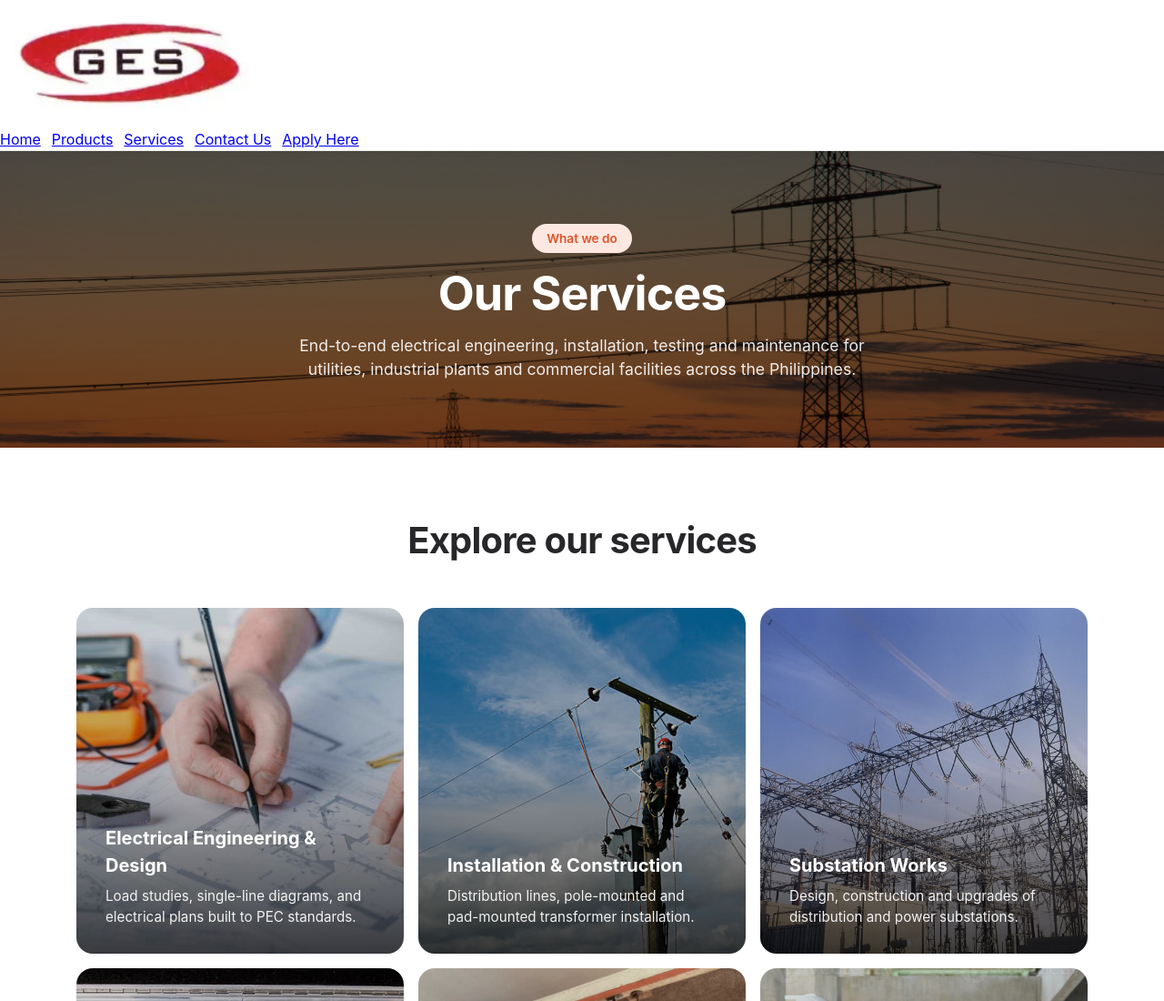
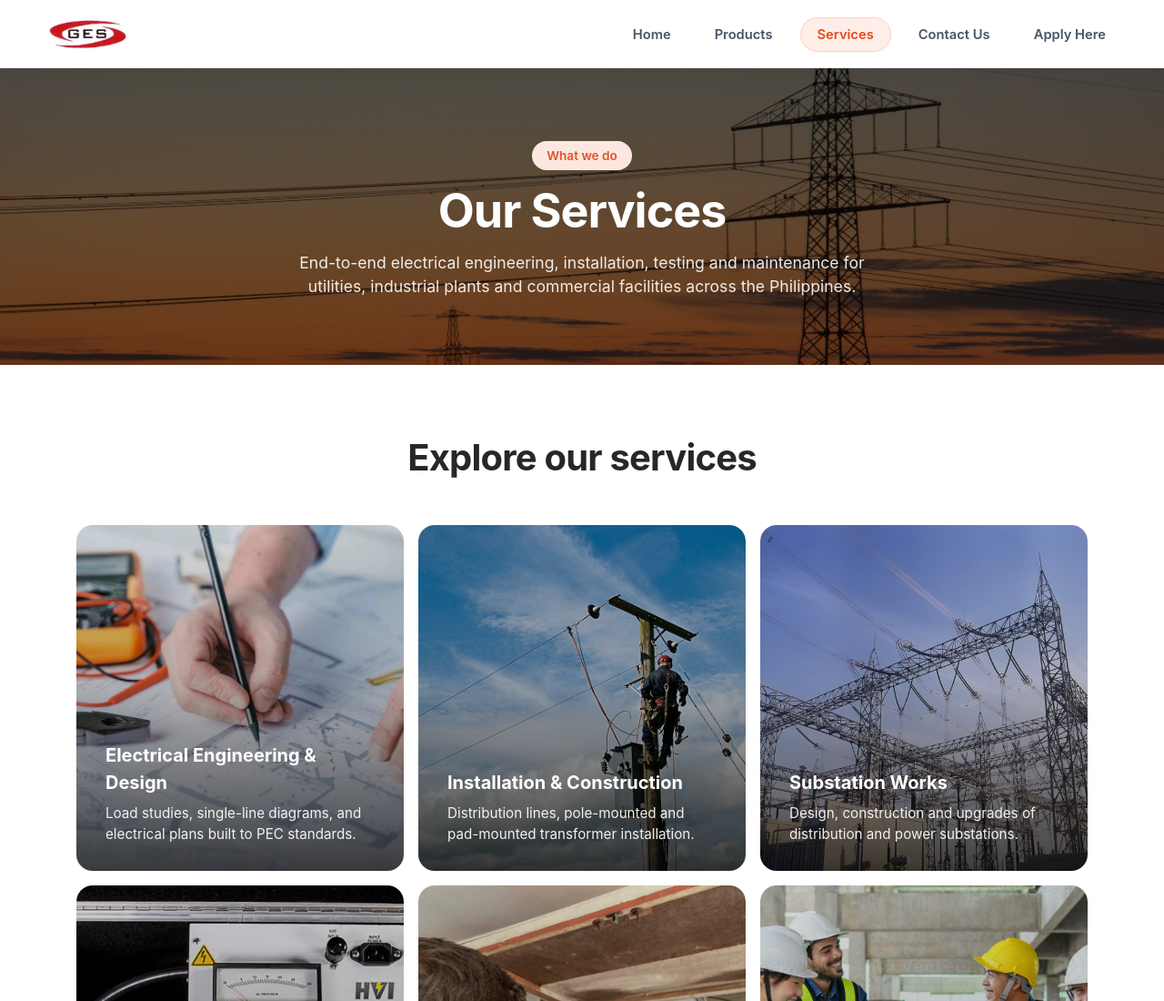
Before and after one commit to khlaphony/cssweng_georgetown, a plain HTML site: page services.html in a window 1280 px wide. Shown: the top 1100 px of the page at 91% size. Drawn offline with Linux system fonts and the light colour scheme.

Commit message:
fixed header

```diff
--- a/services.html
+++ b/services.html
@@ -10,7 +10,24 @@
 </head>
 <body>
 
-  <!-- Navigation Bar (same as other pages) -->
+    <header class="navbar">
+    <div class="nav-inner">
+      <a href="index.html" class="logo" aria-label="Georgetown Electrical Systems">
+        <img src="assets/logo.png" alt="Georgetown Electrical Systems Logo" class="logo-img">
+      </a>
+      <nav aria-label="Main Navigation">
+        <ul class="nav-links">
+          <li><a href="index.html" class="nav-link">Home</a></li>
+          <li><a href="products.html" class="nav-link">Products</a></li>
+          <li><a href="services.html" class="nav-link active">Services</a></li>
+          <li><a href="contactus.html" class="nav-link">Contact Us</a></li>
+          <li><a href="apply.html" class="nav-link">Apply Here</a></li>
+        </ul>
+      </nav>
+    </div>
+  </header>
+
+  <!-- Navigation Bar (same as other pages)
   <header class="navbar">
     <div class="logo-container">
       <a href="index.html">
@@ -25,6 +42,7 @@
       <a href="apply.html" class="nav-item">Apply Here</a>
     </nav>
   </header>
+-->
 
   <!-- Page Banner -->
   <section class="svc-hero">
```
